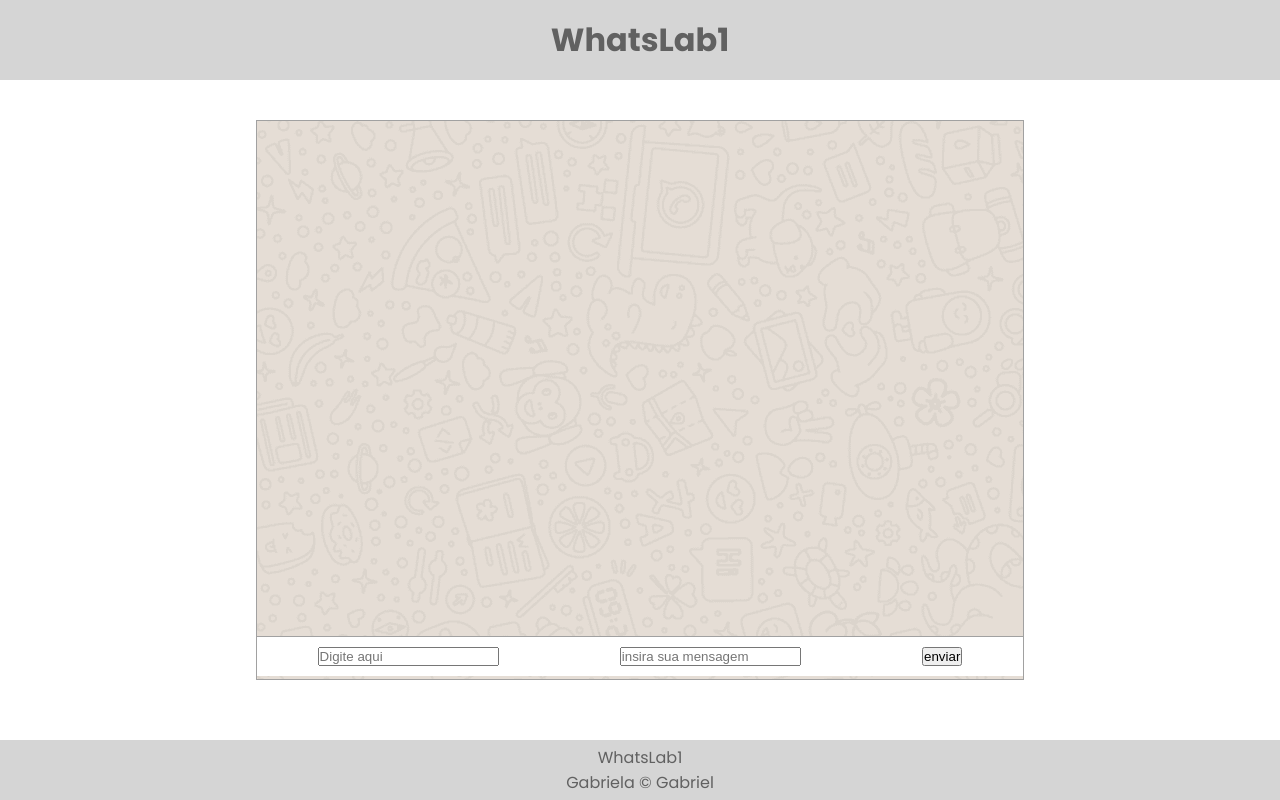
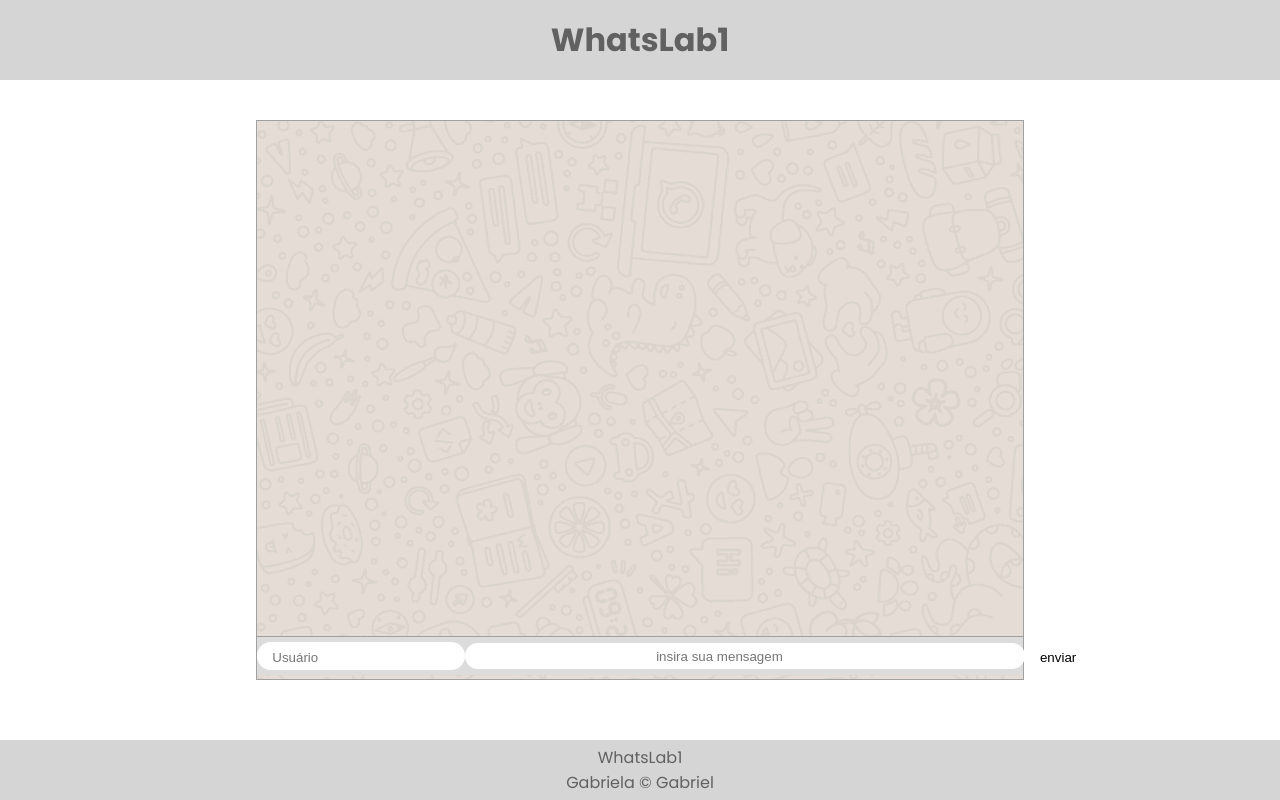
Before and after one commit to future4code/Johnson-whatslab1, a React (Create React App) app: page / in a window 1280 px wide. Built offline with nearby package versions, Linux system fonts and the light colour scheme.

Commit message:
Gabriela - Alteração na estilização da footer

```diff
--- a/src/App.js
+++ b/src/App.js
@@ -3,6 +3,8 @@ import Header from "./components/Header/Header/Header";
 import Container from "./components/Main/Main";
 import Footer from "./components/Footer/Footer/Footer";
 import GlobalStyle from "./GlobalStyles";
+
+
 
 function App() {
   return (
--- a/src/components/LabelsMenssenger/LabelsMessenger/MessengerLabels.js
+++ b/src/components/LabelsMenssenger/LabelsMessenger/MessengerLabels.js
@@ -5,9 +5,9 @@ const Container = styled.div`
   display: flex;
   justify-content: center;
   align-items: center;
-  height: 40px;
+  height: 7%;
 
-  background-color: #fff;
+  background-color: #DCDCDC;
 
   justify-content: space-around;
   border-top: 1px solid #a1a1a1;
@@ -15,12 +15,43 @@ const Container = styled.div`
   margin-top: 64.4vh;
 `;
 
+const DivisoesSecundarias = styled.div`
+  background-color: white;
+  padding: 0.2% 2%;
+  border-radius: 20px;
+
+`
+
+const DivisaoMensagem = styled.div`
+  background-color: white;
+  padding: 0.7% 25%;
+  border-radius: 20px;
+  display: flex;
+`
+
+const EstilizacaoInput = styled.input`
+  border: none;
+`
+const EstilizacaoBotao = styled.button`
+  border: none;
+  background-color: white;
+`
+
 function LabelsMessenger() {
   return (
     <Container>
-      <input placeholder="Digite aqui"></input>
-      <input placeholder="insira sua mensagem"></input>
-      <button>enviar</button>
+      <DivisoesSecundarias >
+      <EstilizacaoInput placeholder="Usuário"></EstilizacaoInput>
+      </DivisoesSecundarias >
+
+      <DivisaoMensagem>
+      <EstilizacaoInput placeholder="insira sua mensagem"></EstilizacaoInput>
+      </DivisaoMensagem>
+
+      <DivisoesSecundarias>
+      <EstilizacaoBotao>enviar</EstilizacaoBotao>
+      </DivisoesSecundarias>
+
     </Container>
   );
 }
```
